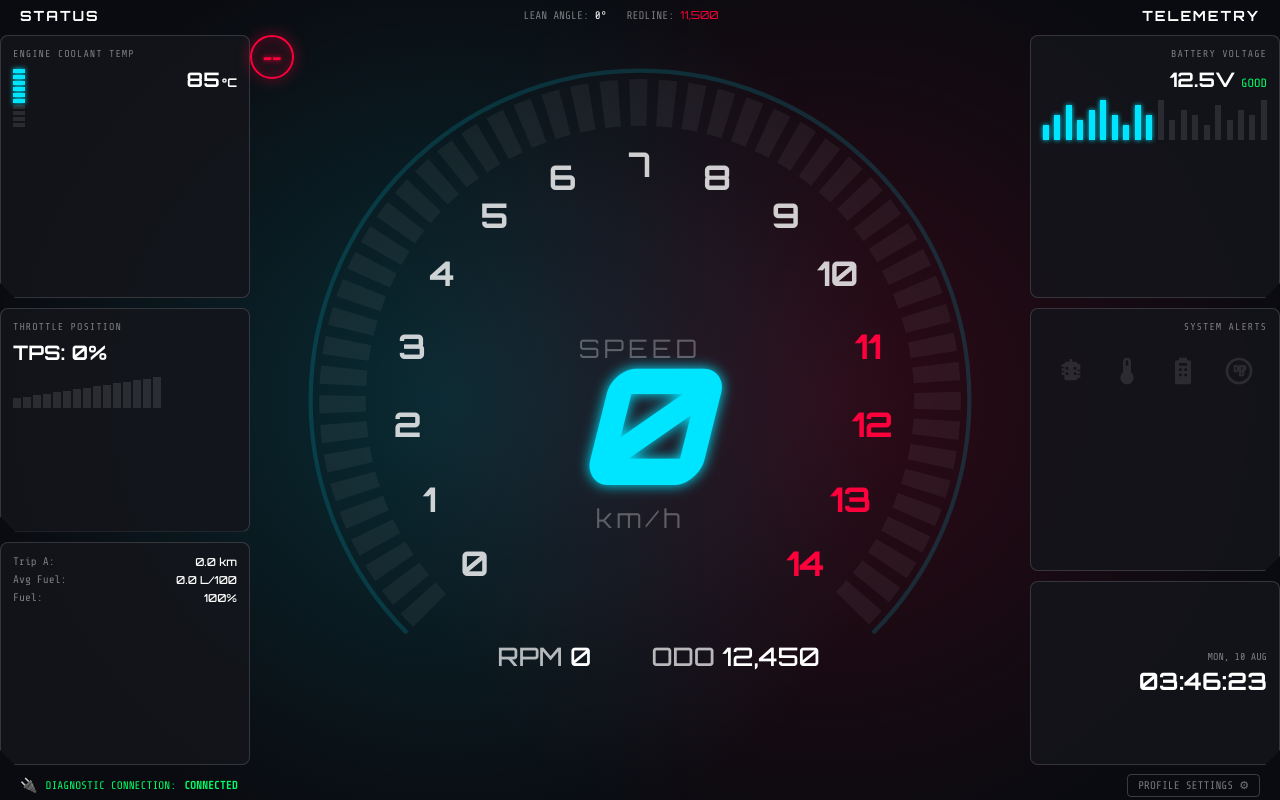
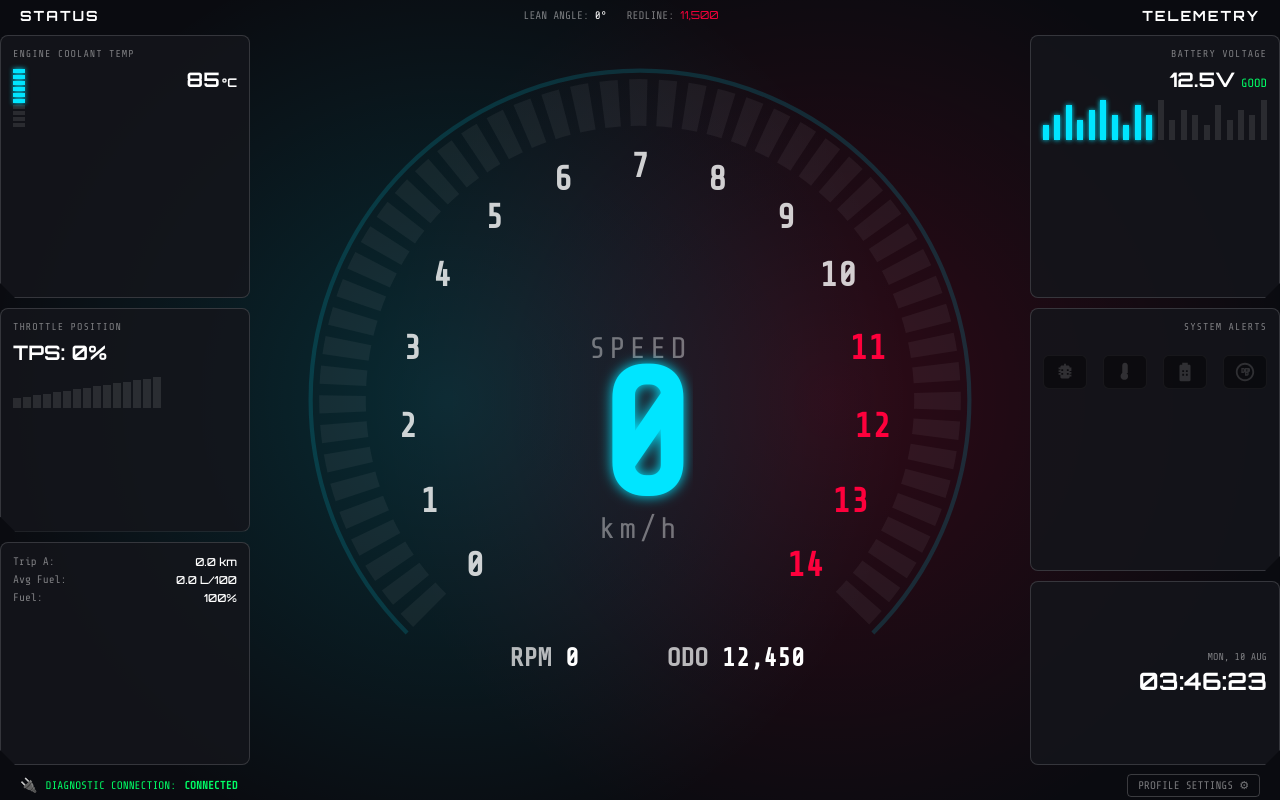
Before and after one commit to tunglor25/app_motor, a website: page www/crazy.html in a window 1280 px wide. Drawn offline with nearby package versions, Linux system fonts and the light colour scheme.

Commit message:
fix(ui): change orbitron to share tech mono to fix slashed zero, redesign warning icons, fix speed limit sign

```diff
--- a/www/crazy.html
+++ b/www/crazy.html
@@ -127,21 +127,22 @@
   .gauge-svg { width: min(100%, 85vh); height: auto; overflow: visible; }
 
   /* Warning Icons */
-  .warning-icons { display: flex; justify-content: space-around; align-items: center; margin-top: 15px; }
-  .w-icon { width: 32px; height: 32px; color: rgba(255,255,255,0.1); transition: color 0.3s, filter 0.3s; }
-  .w-icon.alert-red { color: var(--red); filter: drop-shadow(0 0 10px var(--red)); animation: blink 1s infinite; }
-  .w-icon.alert-amber { color: var(--amber); filter: drop-shadow(0 0 10px var(--amber)); }
+  .warning-icons { display: flex; justify-content: space-between; align-items: center; margin-top: 15px; }
+  .w-icon-box { width: 44px; height: 34px; background: rgba(0,0,0,0.4); border: 1px solid rgba(255,255,255,0.05); border-radius: 6px; display: flex; justify-content: center; align-items: center; }
+  .w-icon { width: 22px; height: 22px; color: rgba(255,255,255,0.15); transition: color 0.3s, filter 0.3s; }
+  .w-icon.alert-red { color: var(--red); filter: drop-shadow(0 0 8px var(--red)); animation: blink 1s infinite; }
+  .w-icon.alert-amber { color: var(--amber); filter: drop-shadow(0 0 8px var(--amber)); }
 
   /* SPEED LIMIT SIGN */
   .speed-limit-sign {
-    position: absolute; top: 0px; left: 0px;
-    width: 44px; height: 44px; border-radius: 50%;
-    border: 2px solid var(--red); background: rgba(255,0,60,0.1);
+    position: absolute; top: 20px; left: 20px;
+    width: 48px; height: 48px; border-radius: 50%;
+    border: 4px solid var(--red); background: #ffffff;
     display: flex; align-items: center; justify-content: center;
-    box-shadow: 0 0 15px rgba(255,0,60,0.4), inset 0 0 10px rgba(255,0,60,0.2); z-index: 20;
-    backdrop-filter: blur(4px);
+    box-shadow: 0 0 15px rgba(255,0,60,0.6); z-index: 20;
+    transition: opacity 0.3s; opacity: 0;
   }
-  .speed-limit-val { font-family: 'Orbitron', sans-serif; font-size: 18px; font-weight: 900; color: var(--red); text-shadow: 0 0 5px var(--red); }
+  .speed-limit-val { font-family: 'Share Tech Mono', monospace; font-size: 20px; font-weight: bold; color: #000; }
 
   /* BOTTOM BAR */
   .bottom-bar {
@@ -249,13 +250,13 @@
         <g id="gaugeLabels"></g>
 
         <!-- Speed text inside SVG -->
-        <text x="0" y="-20" fill="rgba(255,255,255,0.3)" font-family="Orbitron" font-size="12" letter-spacing="2" text-anchor="middle">SPEED</text>
-        <text id="speedVal" x="0" y="40" fill="#00e5ff" font-family="Orbitron" font-size="76" font-weight="900" font-style="italic" letter-spacing="-2" text-anchor="middle" filter="url(#glow)">0</text>
-        <text x="0" y="60" fill="rgba(255,255,255,0.3)" font-family="Orbitron" font-size="12" letter-spacing="2" text-anchor="middle">km/h</text>
+        <text x="0" y="-20" fill="rgba(255,255,255,0.4)" font-family="Share Tech Mono" font-size="14" letter-spacing="2" text-anchor="middle">SPEED</text>
+        <text id="speedVal" x="0" y="45" fill="#00e5ff" font-family="Share Tech Mono" font-size="84" font-weight="bold" letter-spacing="-4" text-anchor="middle" filter="url(#glow)">0</text>
+        <text x="0" y="65" fill="rgba(255,255,255,0.4)" font-family="Share Tech Mono" font-size="14" letter-spacing="2" text-anchor="middle">km/h</text>
 
-        <!-- RPM & ODO (Moved down to avoid overlapping the arc labels) -->
-        <text x="-45" y="125" fill="rgba(255,255,255,0.7)" font-family="Orbitron" font-size="12" font-weight="500" text-anchor="middle">RPM <tspan id="rpmBotVal" fill="#fff">0</tspan></text>
-        <text x="45" y="125" fill="rgba(255,255,255,0.7)" font-family="Orbitron" font-size="12" font-weight="500" text-anchor="middle">ODO <tspan fill="#fff">12,450</tspan></text>
+        <!-- RPM & ODO -->
+        <text x="-45" y="125" fill="rgba(255,255,255,0.7)" font-family="Share Tech Mono" font-size="12" font-weight="bold" text-anchor="middle">RPM <tspan id="rpmBotVal" fill="#fff">0</tspan></text>
+        <text x="45" y="125" fill="rgba(255,255,255,0.7)" font-family="Share Tech Mono" font-size="12" font-weight="bold" text-anchor="middle">ODO <tspan fill="#fff">12,450</tspan></text>
       </svg>
 
       <div class="speed-limit-sign" id="speedLimitSign">
@@ -283,14 +284,10 @@
       <div class="panel-box right" style="flex: 1.2;">
         <div class="panel-title" style="text-align: right;">SYSTEM ALERTS</div>
         <div class="warning-icons" id="warningIcons">
-          <!-- Engine -->
-          <svg viewBox="0 0 24 24" class="w-icon" id="icon-engine"><path fill="currentColor" d="M19,9V7H17V6.5A1.5,1.5 0 0,0 15.5,5H13V3H11V5H8.5A1.5,1.5 0 0,0 7,6.5V7H5V9H7V10H5V12H7V13H5V15H7V17.5A1.5,1.5 0 0,0 8.5,19H15.5A1.5,1.5 0 0,0 17,17.5V17H19V15H17V14H19V12H17V11H19V9M10,15H8V13H10V15M10,11H8V9H10V11M16,15H14V13H16V15M16,11H14V9H16V11Z"/></svg>
-          <!-- Temp -->
-          <svg viewBox="0 0 24 24" class="w-icon" id="icon-temp"><path fill="currentColor" d="M15,13V5A3,3 0 0,0 9,5V13A5,5 0 1,0 15,13M12,4A1,1 0 0,1 13,5V8H11V5A1,1 0 0,1 12,4Z"/></svg>
-          <!-- Battery -->
-          <svg viewBox="0 0 24 24" class="w-icon" id="icon-batt"><path fill="currentColor" d="M16.67,4H15V2H9V4H7.33C6.6,4 6,4.6 6,5.33V20.67C6,21.4 6.6,22 7.33,22H16.67C17.4,22 18,21.4 18,20.67V5.33C18,4.6 17.4,4 16.67,4M11,16H9V14H11V16M15,16H13V14H15V16M11,12H9V10H11V12M15,12H13V10H15V12M15,8H9V6H15V8Z"/></svg>
-          <!-- ABS -->
-          <svg viewBox="0 0 24 24" class="w-icon" id="icon-abs"><path fill="currentColor" d="M12,2A10,10 0 0,1 22,12A10,10 0 0,1 12,22A10,10 0 0,1 2,12A10,10 0 0,1 12,2M12,4A8,8 0 0,0 4,12A8,8 0 0,0 12,20A8,8 0 0,0 20,12A8,8 0 0,0 12,4M8,7.5H10.5C11.3,7.5 12,8.2 12,9V11.5C12,12.3 11.3,13 10.5,13H8V7.5M9.5,9V11.5H10.5V9H9.5M13.5,7.5H16C16.8,7.5 17.5,8.2 17.5,9V10.5C17.5,11.3 16.8,12 16,12V14.5C16,15.3 15.3,16 14.5,16H12V7.5H13.5M13.5,9V11.5H14.5V9H13.5M13.5,13V14.5H14.5V13H13.5Z"/></svg>
+          <div class="w-icon-box"><svg viewBox="0 0 24 24" class="w-icon" id="icon-engine"><path fill="currentColor" d="M19 9V7H17V6.5C17 5.67 16.33 5 15.5 5H13V3H11V5H8.5C7.67 5 7 5.67 7 6.5V7H5V9H7V10H5V12H7V13H5V15H7V17.5C7 18.33 7.67 19 8.5 19H15.5C16.33 19 17 18.33 17 17.5V17H19V15H17V14H19V12H17V11H19V9M10 15H8V13H10V15M10 11H8V9H10V11M16 15H14V13H16V15M16 11H14V9H16V11Z"/></svg></div>
+          <div class="w-icon-box"><svg viewBox="0 0 24 24" class="w-icon" id="icon-temp"><path fill="currentColor" d="M15 13V5C15 3.34 13.66 2 12 2S9 3.34 9 5V13C7.18 14.36 6.54 16.92 7.9 18.74C9.26 20.56 11.82 21.2 13.64 19.84C14.7 19.05 15.34 17.85 15.34 16.5C15.34 15.19 14.66 13.93 13.5 13.15V5C13.5 4.17 12.83 3.5 12 3.5S10.5 4.17 10.5 5V13.15C9.34 13.93 8.66 15.19 8.66 16.5C8.66 18.34 10.16 19.84 12 19.84S15.34 18.34 15.34 16.5C15.34 15.19 14.66 13.93 13.5 13.15H15Z"/></svg></div>
+          <div class="w-icon-box"><svg viewBox="0 0 24 24" class="w-icon" id="icon-batt"><path fill="currentColor" d="M16.67 4H15V2H9V4H7.33C6.6 4 6 4.6 6 5.33V20.67C6 21.4 6.6 22 7.33 22H16.67C17.4 22 18 21.4 18 20.67V5.33C18 4.6 17.4 4 16.67 4M11 16H9V14H11V16M15 16H13V14H15V16M11 12H9V10H11V12M15 12H13V10H15V12Z"/></svg></div>
+          <div class="w-icon-box"><svg viewBox="0 0 24 24" class="w-icon" id="icon-abs"><path fill="currentColor" d="M12 2C6.5 2 2 6.5 2 12S6.5 22 12 22 22 17.5 22 12 17.5 2 12 2M12 20C7.59 20 4 16.41 4 12S7.59 4 12 4 20 7.59 20 12 16.41 20 12 20M8 7.5H10.5C11.3 7.5 12 8.2 12 9V11.5C12 12.3 11.3 13 10.5 13H8V7.5M9.5 9V11.5H10.5V9H9.5M13.5 7.5H16C16.8 7.5 17.5 8.2 17.5 9V10.5C17.5 11.3 16.8 12 16 12V14.5C16 15.3 15.3 16 14.5 16H12V7.5H13.5M13.5 9V11.5H14.5V9H13.5M13.5 13V14.5H14.5V13H13.5Z"/></svg></div>
         </div>
       </div>
 
@@ -432,9 +429,9 @@
     txt.setAttribute('x', lx);
     txt.setAttribute('y', ly + 5);
     txt.setAttribute('fill', i >= 11 ? 'var(--red)' : 'rgba(255,255,255,0.8)');
-    txt.setAttribute('font-family', 'Orbitron');
+    txt.setAttribute('font-family', 'Share Tech Mono');
     txt.setAttribute('font-size', '16');
-    txt.setAttribute('font-weight', '700');
+    txt.setAttribute('font-weight', 'bold');
     txt.setAttribute('text-anchor', 'middle');
     txt.textContent = i;
     gLabels.appendChild(txt);
@@ -518,8 +515,15 @@
   window.addEventListener('speed_limit_data', (e) => {
     currentSpeedLimit = e.detail.limit;
     const valEl = document.getElementById('speedLimitVal');
-    if (valEl) {
-      valEl.textContent = currentSpeedLimit > 0 ? currentSpeedLimit : '--';
+    const signEl = document.getElementById('speedLimitSign');
+    if (valEl && signEl) {
+      if (currentSpeedLimit > 0) {
+        valEl.textContent = currentSpeedLimit;
+        signEl.style.opacity = '1';
+      } else {
+        valEl.textContent = '--';
+        signEl.style.opacity = '0';
+      }
     }
   });
 </script>
```
